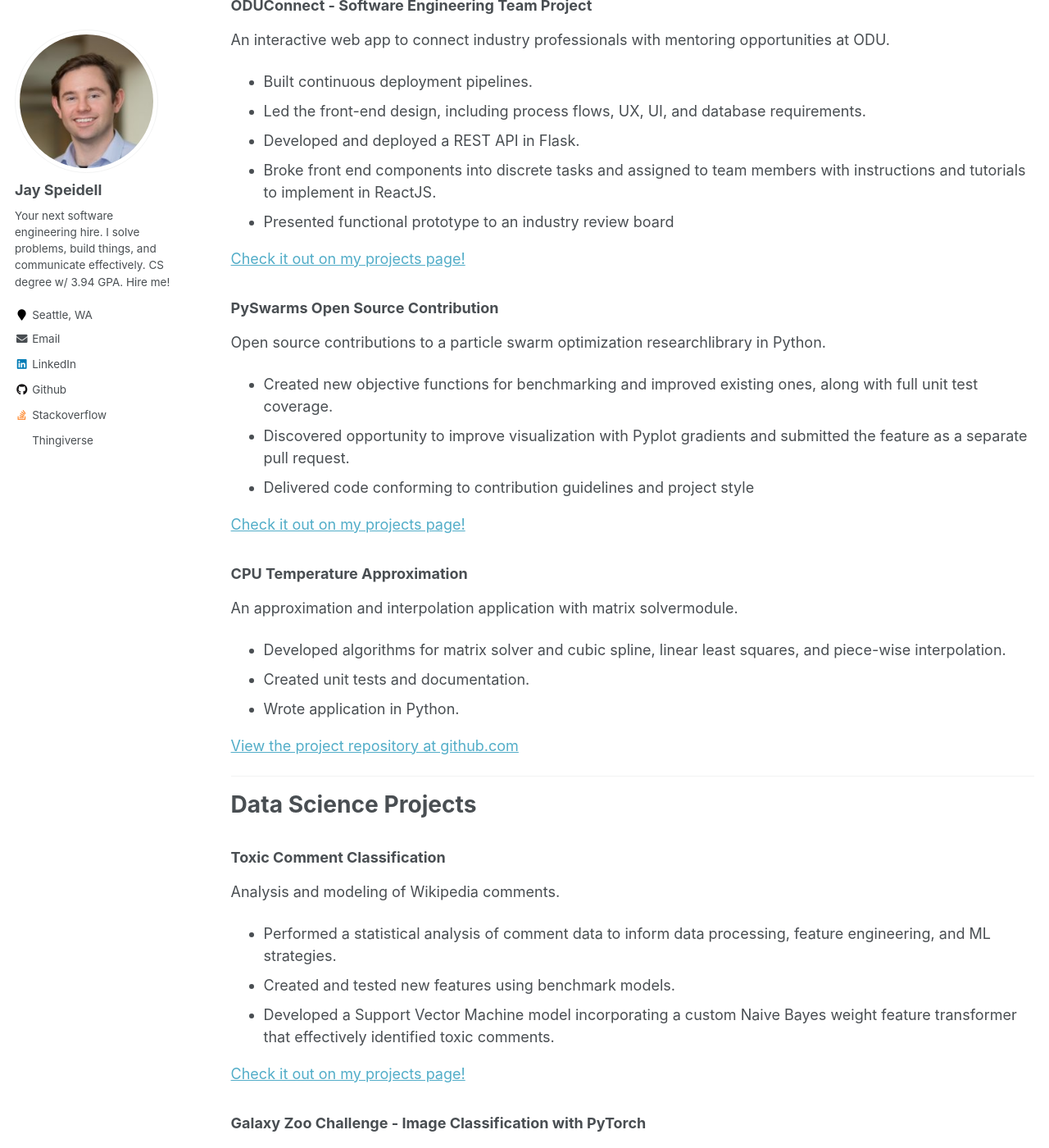
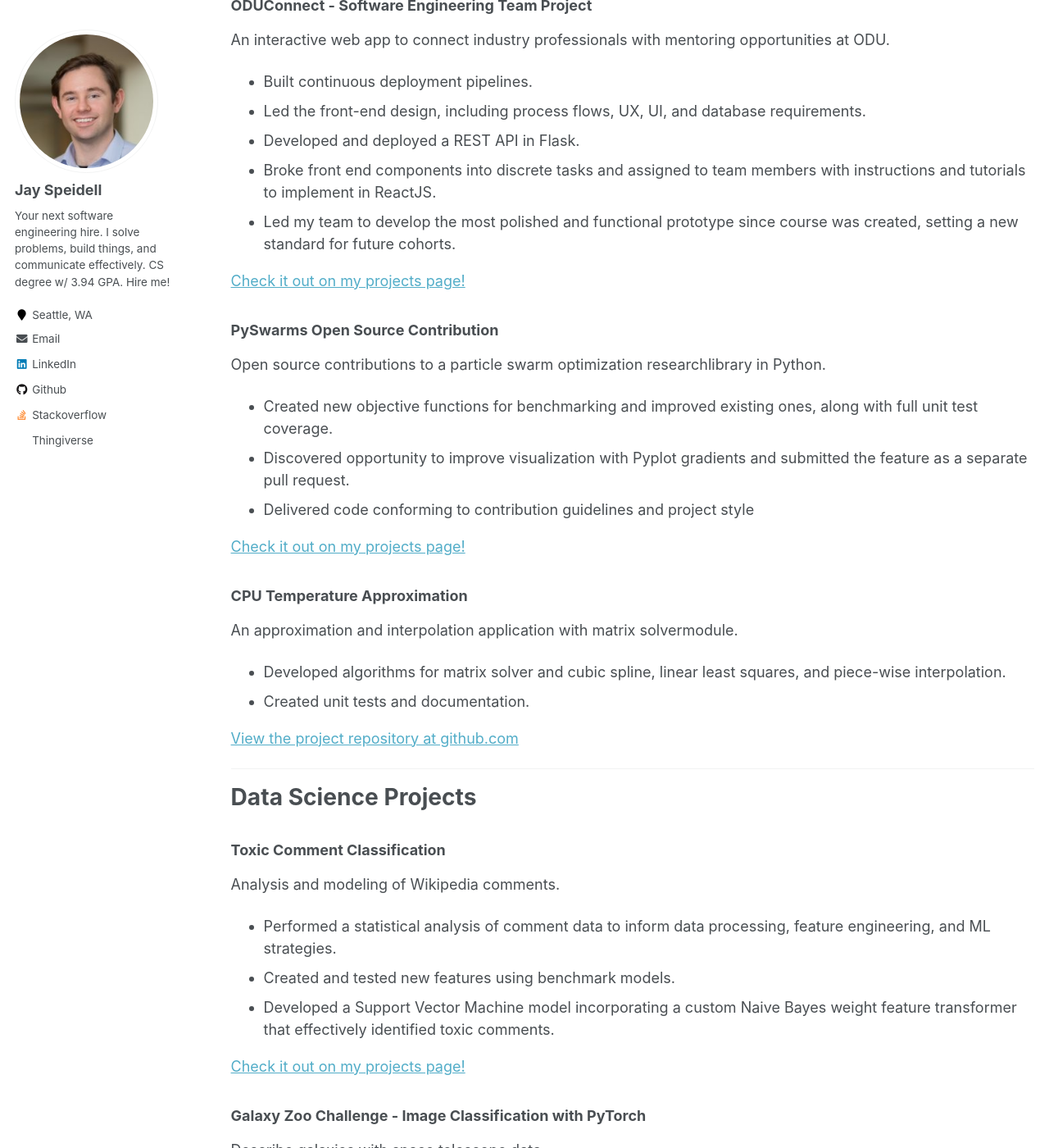
Before and after one commit to jayspeidell/jayspeidell.github.io, a Jekyll site: the page built from _pages/cv.md, in a window 1280 px wide and 1400 px high, scrolled down 860 px. Shown: the whole window at 82% size. Built offline with Jekyll 4.4.1, drawn with Linux system fonts in a browser that asks for light colours.

Commit message:
one thing left out

```diff
--- a/_pages/cv.md
+++ b/_pages/cv.md
@@ -56,7 +56,7 @@ An interactive web app to connect industry professionals with mentoring opportun
 * Led the front-end design, including process flows, UX, UI, and database requirements.
 * Developed and deployed a REST API in Flask.
 * Broke front end components into discrete tasks and assigned to team members with instructions and tutorials to implement in ReactJS.
-* Presented functional prototype to an industry review board
+* Led my team to develop the most polished and functional prototype since course was created, setting a new standard for future cohorts.
 
 [Check it out on my projects page!](../portfolio/project08-oduconnect)
 
@@ -72,7 +72,6 @@ Open source contributions to a particle swarm optimization researchlibrary in Py
 An approximation and interpolation application with matrix solvermodule.
 * Developed algorithms for matrix solver and cubic spline, linear least squares, and piece-wise interpolation.
 * Created unit tests and documentation.
-* Wrote application in Python.
 
 [View the project repository at github.com](https://github.com/jayspeidell/cpu-temp-approximation){:target="_blank"}
 
```
